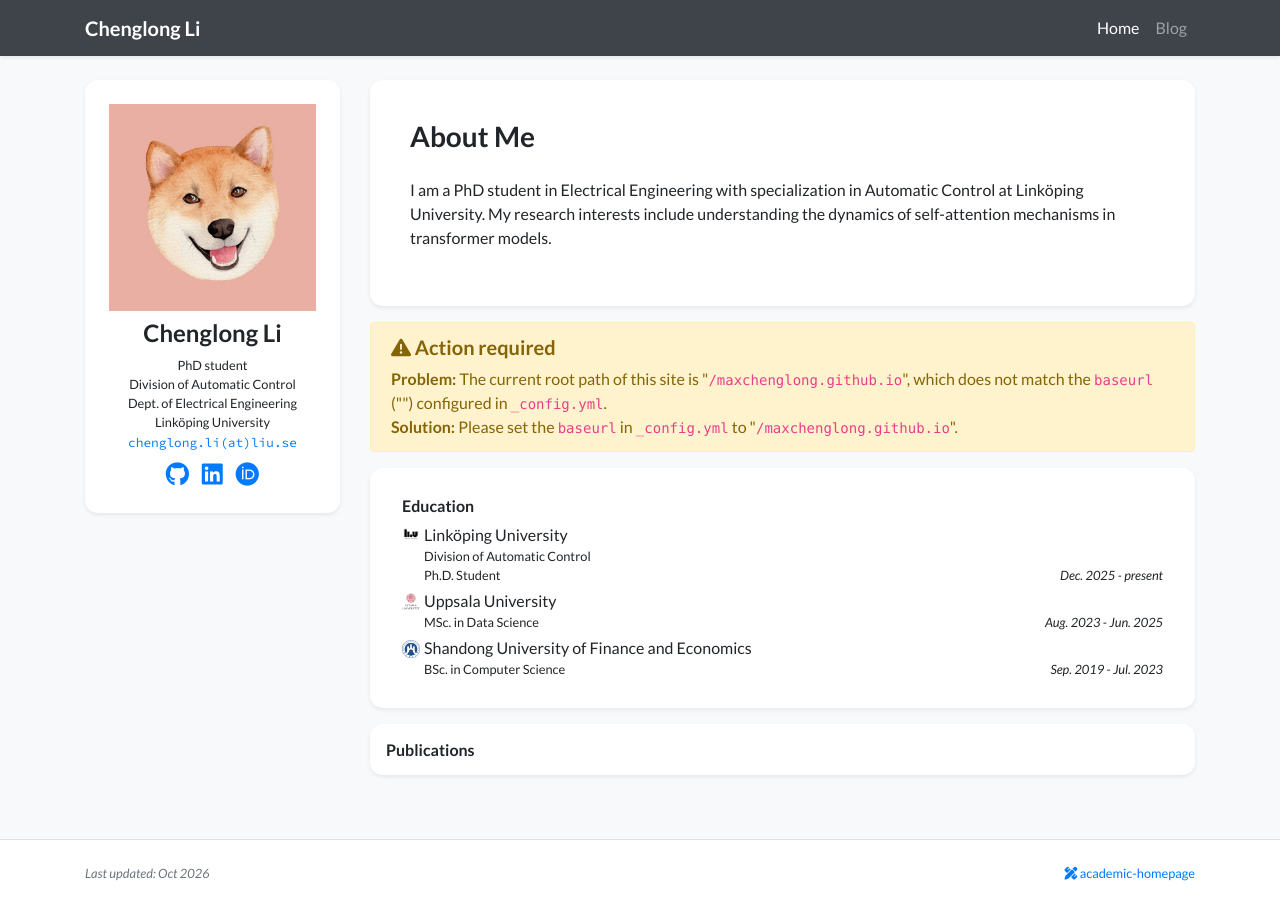
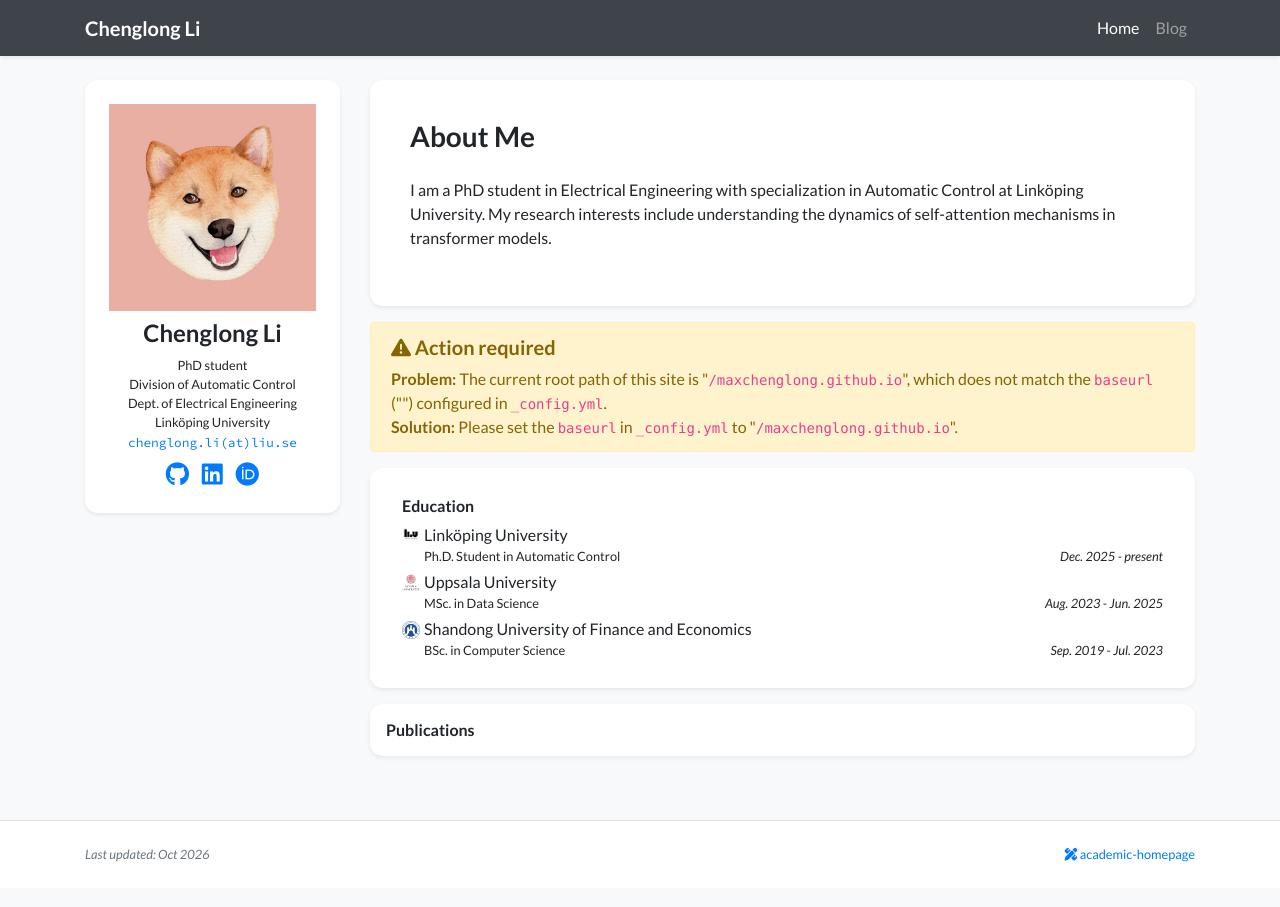
Before and after one commit to MaxCHENGLONG/maxchenglong.github.io, a Jekyll site: the page built from index.html, in a window 1280 px wide. Built offline with Jekyll 4.4.1, drawn with Linux system fonts in a browser that asks for light colours; nearby versions of some CDN libraries; a style sheet for code colours, icons or effects is not loaded.

Commit message:
modified

```diff
--- a/_data/profile.yml
+++ b/_data/profile.yml
@@ -35,8 +35,7 @@
 - name: Linköping University
   logo: /assets/images/badges/LiU_secondary_1_black.png
   position: >-
-    Division of Automatic Control <br/>
-    Ph.D. Student
+    Ph.D. Student in Automatic Control
   date: Dec. 2025 - present
 - name: Uppsala University
   logo: /assets/images/badges/uu.jpg
```
